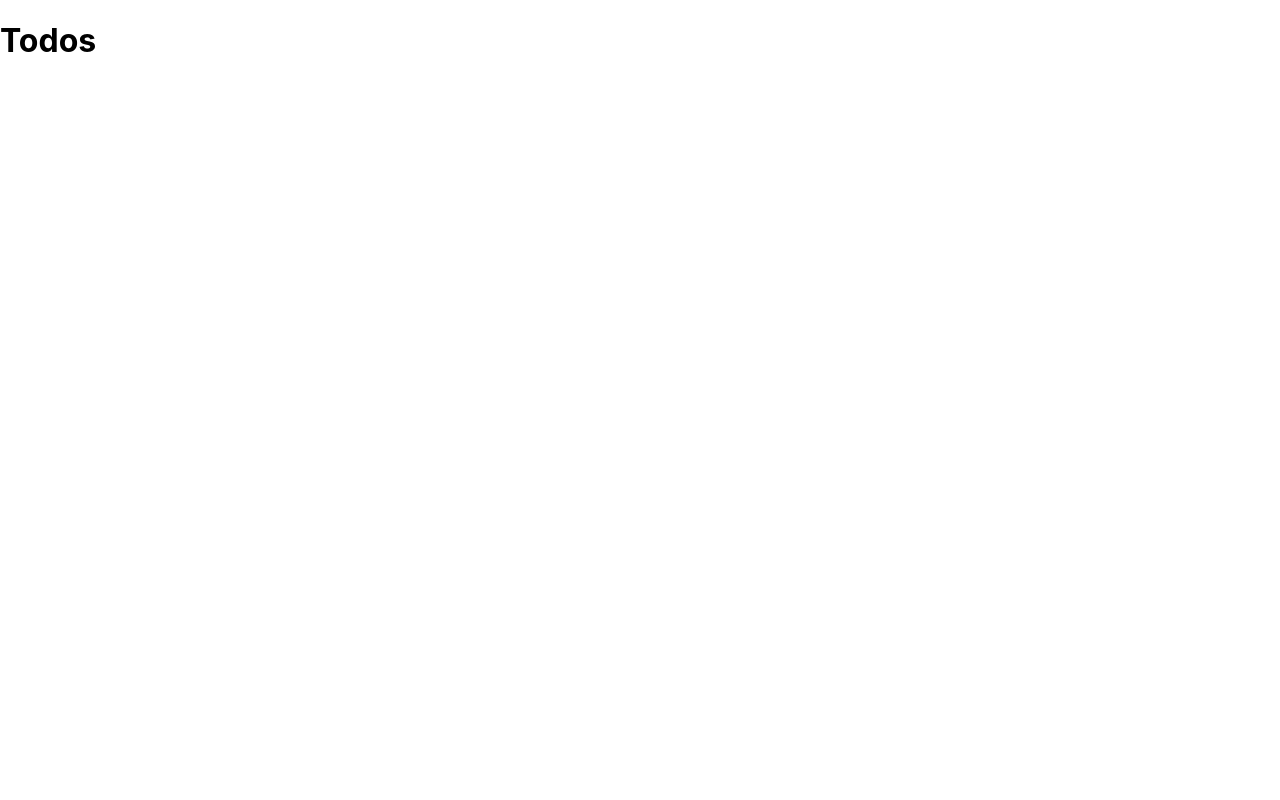
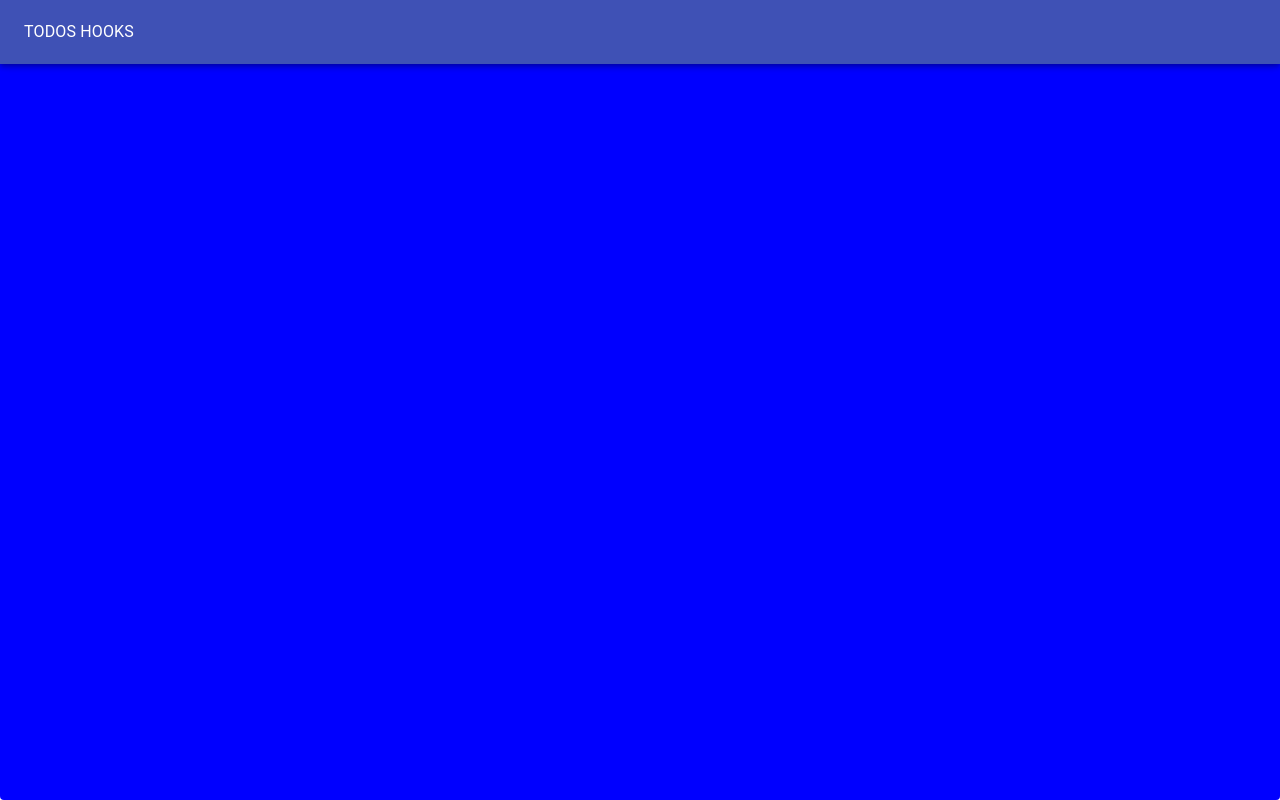
Before and after one commit to Evan-Leon/todo-list-hooks, a React (Create React App) app: page / in a window 1280 px wide. Built offline with nearby package versions, Linux system fonts and the light colour scheme.

Commit message:
Add material ui components to App

```diff
--- a/src/TodoApp.js
+++ b/src/TodoApp.js
@@ -1,6 +1,29 @@
+import React from 'react';
+import {Typography} from '@material-ui/core';
+import {Paper} from '@material-ui/core';
+import {AppBar} from '@material-ui/core';
+import { Toolbar } from '@material-ui/core';
+import { Grid } from '@material-ui/core';
 
 function TodoApp(){
-    return <h1>Todos</h1>
+    return(
+    <Paper
+        style={{
+            padding:0,
+            margin: 0,
+            height: "100vh",
+            backgroundColor:"blue"
+        }}
+        elevation={0}
+    >
+        <AppBar color="primary" postion='static' style={{height: '64px'}}>
+            <Toolbar>
+                <Typography color="inherit">TODOS HOOKS</Typography>
+            </Toolbar>
+        </AppBar>
+
+    </Paper>
+    )
 }
 
 export default TodoApp;
```
